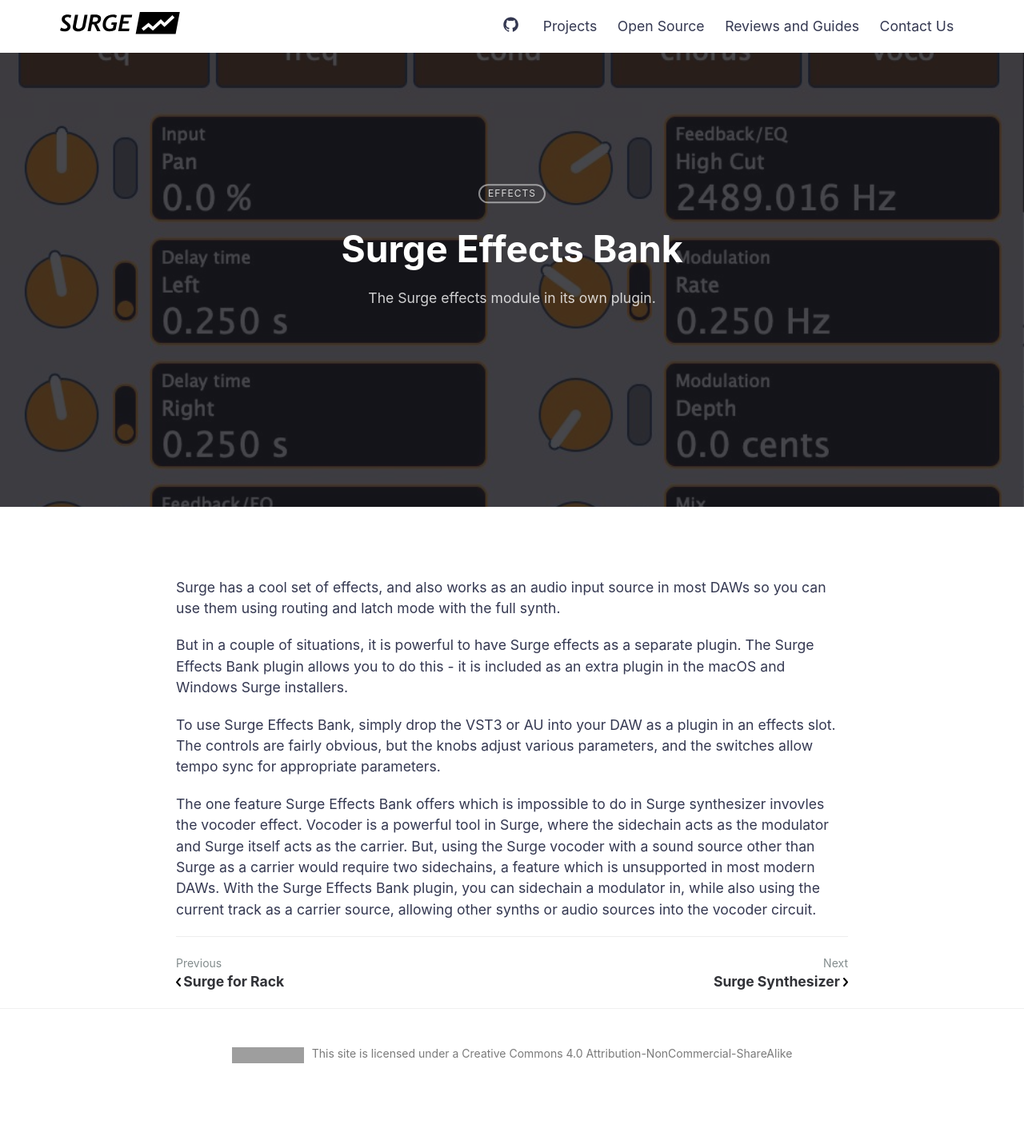
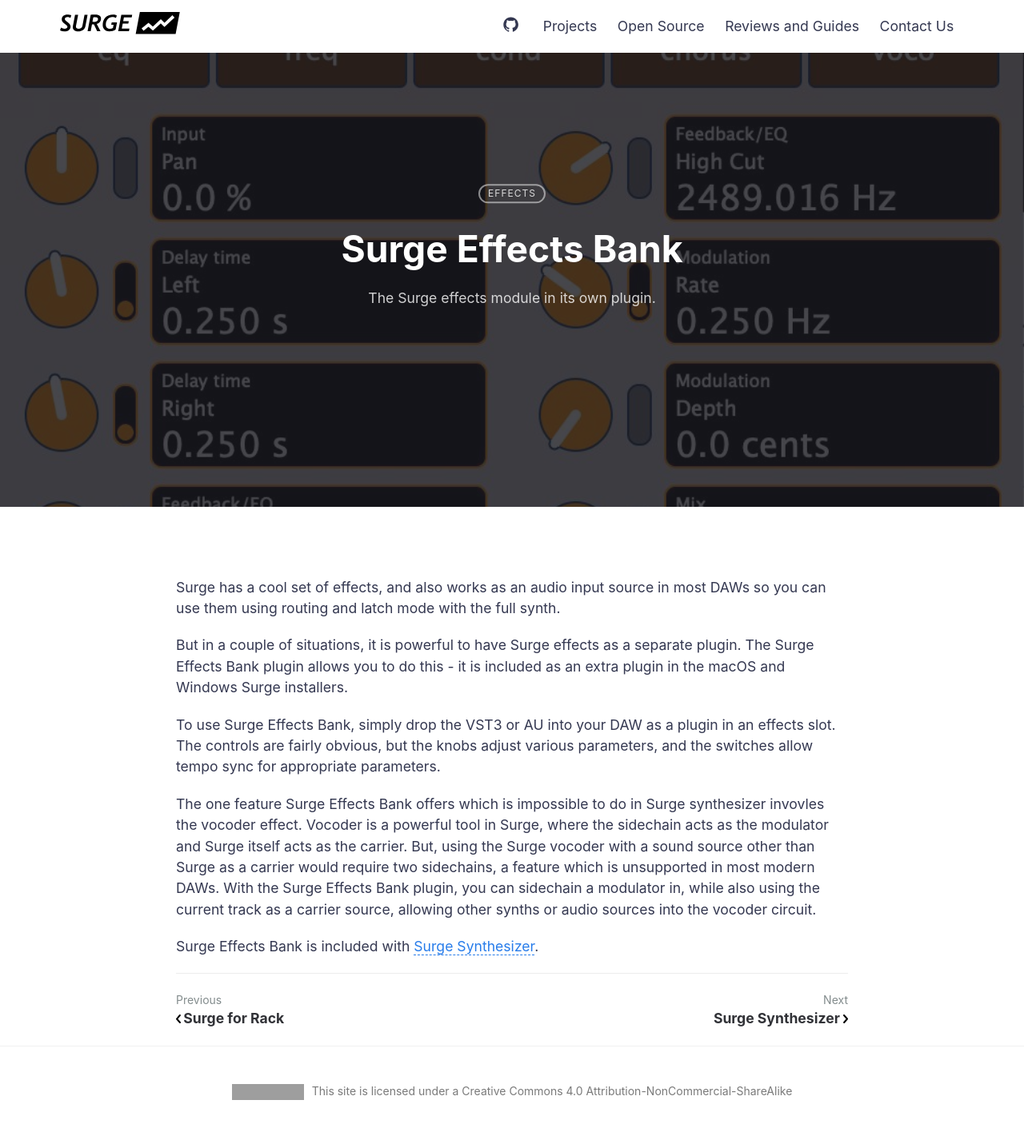
Before and after one commit to surge-synthesizer/surge-synth-team.org, a Jekyll site: the page built from _posts/2020-02-17-surge-effects.md, in a window 1280 px wide. Shown: the whole page at 80% size. Built offline with Jekyll 4.4.1, drawn with Linux system fonts in a browser that asks for light colours; before the commit the page ends 1375 px from its top, so only the background shows below that; grey boxes are pictures that could not be loaded.

Commit message:
Add note how to install Surge Effects Bank

```diff
--- a/_posts/2020-02-17-surge-effects.md
+++ b/_posts/2020-02-17-surge-effects.md
@@ -5,6 +5,7 @@
 summary: The Surge effects module in its own plugin.
 featured-img: surge-effects
 categories: [Effects]
+external_url: "https://surge-synthesizer.github.io"
 issue-tracker: "https://github.com/surge-synthesizer/surge-fx/issues"
 ---
 
@@ -22,3 +23,5 @@
 Surge vocoder with a sound source other than Surge as a carrier would require two sidechains, a feature which is unsupported
 in most modern DAWs. With the Surge Effects Bank plugin, you can sidechain a modulator in, while also using the current track as a
 carrier source, allowing other synths or audio sources into the vocoder circuit.
+
+Surge Effects Bank is included with [Surge Synthesizer](https://surge-synthesizer.github.io/).
```
